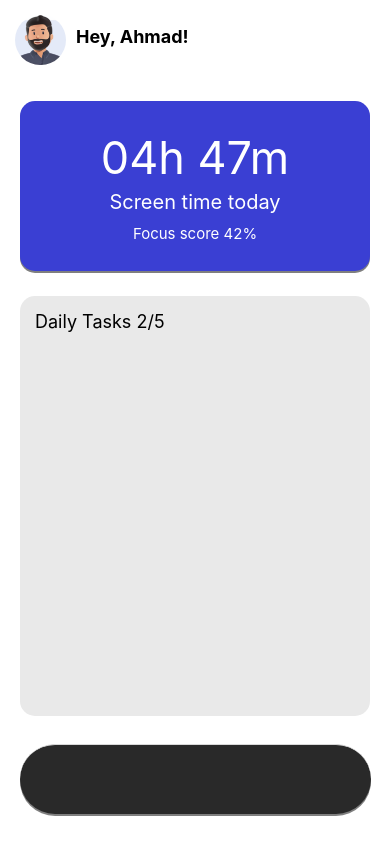
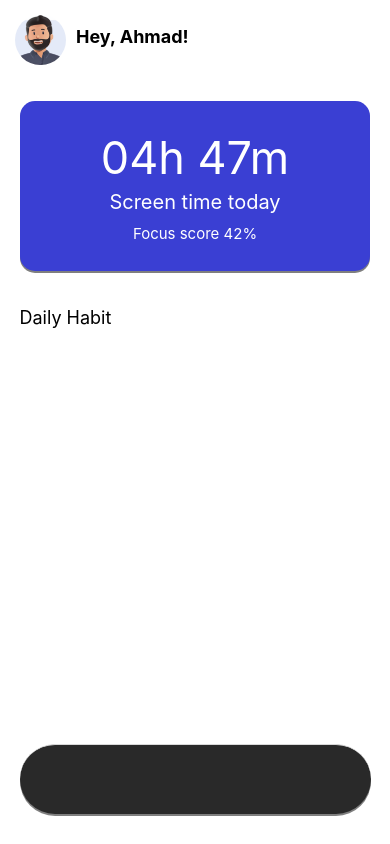
Before and after one commit to AhmadAlidlbi/Balance, a React Native app: screen /InAppStack in a window 390 px wide. Built offline with nearby package versions, Linux system fonts and the light colour scheme; some icons are missing.

Commit message:
daily habits in dashboard page

```diff
--- a/src/screens/Dashboard.jsx
+++ b/src/screens/Dashboard.jsx
@@ -1,8 +1,37 @@
-import React from "react";
-import { View, Text, Image, StyleSheet, SafeAreaView } from "react-native";
+import {React , useState} from "react";
+import { View, Text, Image, StyleSheet, SafeAreaView, FlatList, Button } from "react-native";
 import { ScrollView } from "react-native-gesture-handler";
 
+import ListItem from "../components/ListItem";
+import ListInput from "../components/ListInput";
+
 const Dashboard = () => {
+
+  const [modalIsVisible, setModalIsVisible] = useState(false);
+  const [list, setNewList] = useState([]);
+
+  function startAddListHandler() {
+    setModalIsVisible(true);
+  }
+
+  function endAddListHandler() {
+    setModalIsVisible(false);
+  }
+
+  function addListHandler(enteredListText) {
+    setNewList((currentList) => [
+      ...currentList,
+      { text: enteredListText, id: Math.random().toString() },
+    ]);
+    endAddListHandler();
+  }
+
+  function deleteListHandler(id) {
+    setNewList((currentList) => {
+      return currentList.filter((list) => list.id !== id);
+    });
+  }
+
   return (
     <SafeAreaView style={styles.container}>
       <View style={styles.headerContainer}>
@@ -25,7 +54,35 @@ const Dashboard = () => {
 
       {/* List of tasks */}
       <View style={styles.tasksContainer}>
-        <Text style={styles.listName}>Daily Tasks 2/5</Text>
+
+        <View style={styles.listHeader}>
+          <Text style={styles.listName}>Daily Habit</Text>
+          <View style={styles.listButton}><Button title="add" onPress={startAddListHandler} color="white"/></View>
+        </View>
+
+        <ListInput
+          visible={modalIsVisible}
+          onAddList={addListHandler}
+          onCancel={endAddListHandler}
+        />
+          <View style={styles.listContainer}>
+            <FlatList
+              data={list}
+              renderItem={(itemData) => {
+                return (
+                  <ListItem
+                    text={itemData.item.text}
+                    id={itemData.item.id}
+                    onDeleteItem={deleteListHandler}
+                  />
+                );
+              }}
+              keyExtractor={(item, index) => {
+                return item.id;
+              }}
+              alwaysBounceVertical={false}
+            />
+          </View>
       </View>
     </SafeAreaView>
   );
@@ -83,16 +140,37 @@ const styles = StyleSheet.create({
     fontSize: 15,
     color: "#ffffff",
   },
-  tasksContainer: {
-    marginTop: 25,
-    height: 420,
+  // tasksContainer: {
+  //   marginTop: 25,
+  //   height: 420,
+  //   marginHorizontal: 20,
+  //   backgroundColor: "#e9e9e9",
+  //   borderRadius: 15,
+  // },
+  listHeader: {
+    flexDirection: "row",
+    justifyContent: "space-between",
+    alignItems: "center",
+    width: "90%",
     marginHorizontal: 20,
-    backgroundColor: "#e9e9e9",
-    borderRadius: 15,
+    marginTop: 20,
   },
   listName: {
     fontSize: 18,
-    margin: 15,
+  },
+  listButton: {
+    fontSize: 18,
+    borderRadius: 10,
+    backgroundColor: "#3a3fd3",
+  },
+  tasksContainer: {
+    flex: 1,
+    alignItems: "center",
+    backgroundColor: "#fffffffc",
+    marginTop: 10,
+  },
+  listContainer: {
+    height: "70%",
   },
 });
 
--- a/src/screens/Main.jsx
+++ b/src/screens/Main.jsx
@@ -6,14 +6,17 @@ const Main = ({ navigation }) => {
   return (
     <View style={styles.container}>
 
+      {/* Logo */}
       <View style={styles.logo}>
         <Image source={require("../assets/images/BalanceLogo.jpg")} />
       </View>
 
+      {/* Title */}
       <View>
         <Text style={styles.title}>Balance</Text>
       </View>
 
+      {/* Sign Up Button */}
       <View style={{ marginBottom: 10 }}>
         <PrimaryButton
           onPress={() => {
@@ -24,6 +27,7 @@ const Main = ({ navigation }) => {
         />
       </View>
 
+      {/* Login Button */}
       <View>
         <PrimaryButton
           onPress={() => navigation.navigate("Login")}
--- a/src/screens/TaskManagement.jsx
+++ b/src/screens/TaskManagement.jsx
@@ -4,7 +4,6 @@ import {
   View,
   FlatList,
   SafeAreaView,
-  ScrollView,
 } from "react-native";
 import SecondaryButton from "../components/SecondaryButton";
 
```
